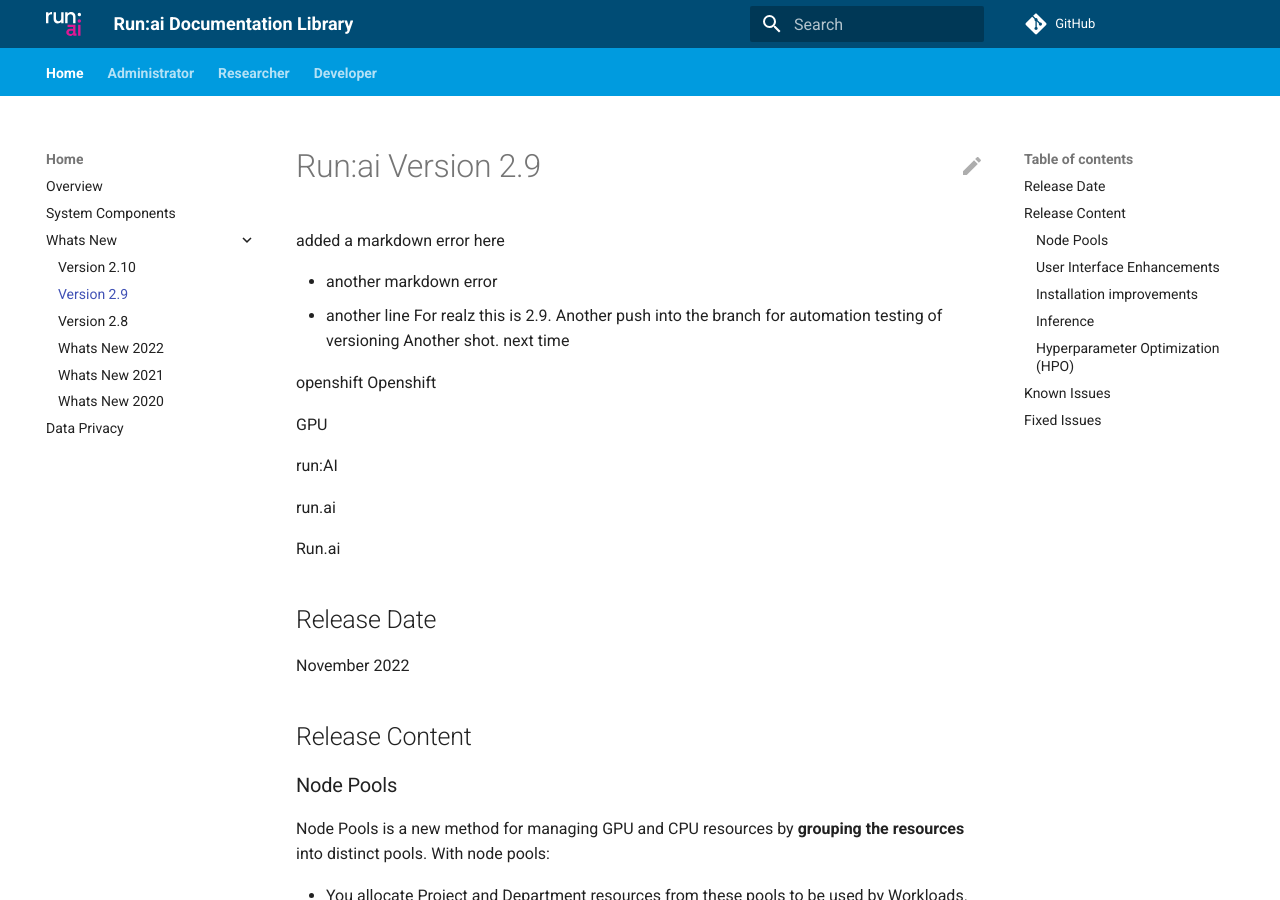
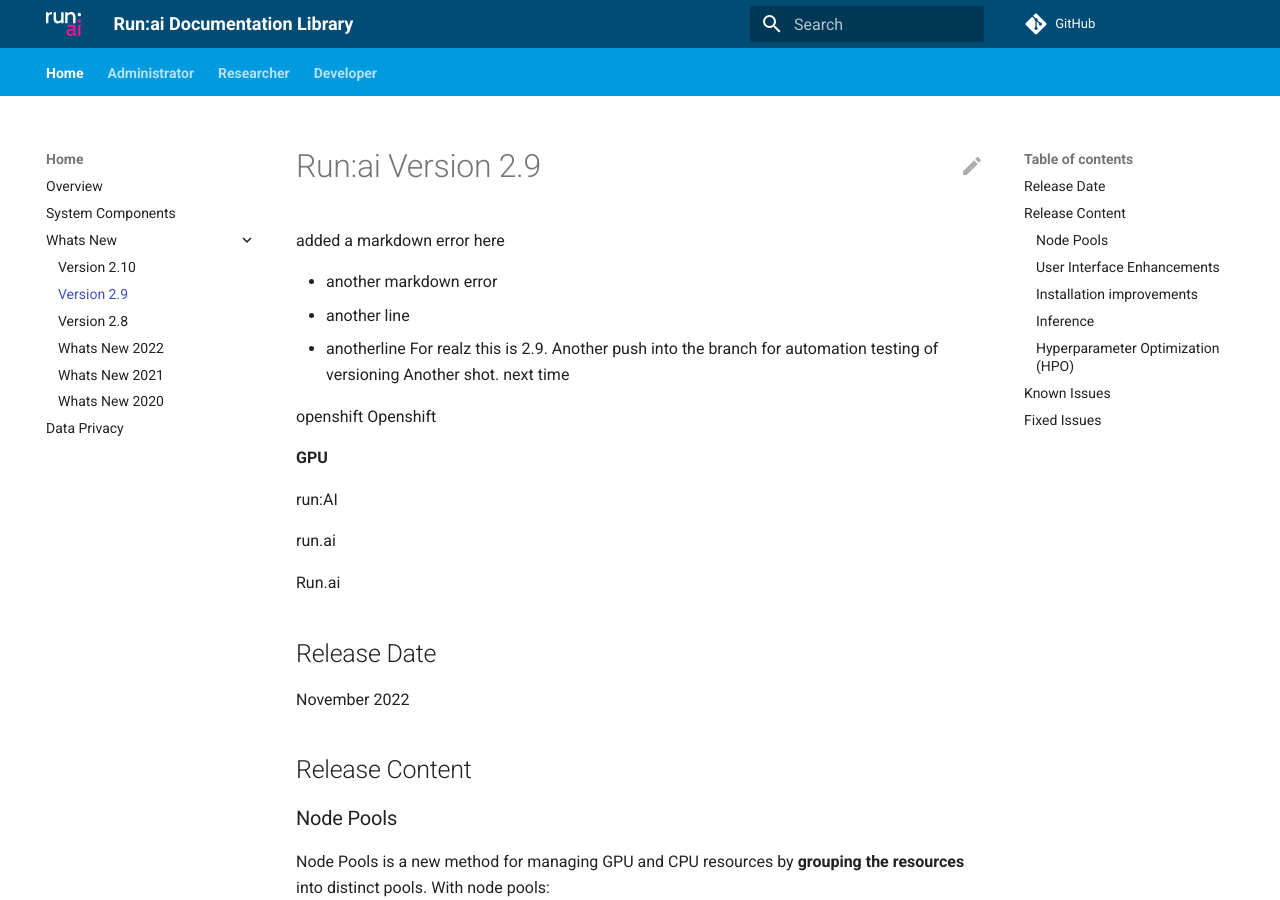
Before and after one commit to jasonnovichRunAI/gh-pages-test, an MkDocs documentation site: the page built from docs/home/whats-new-2-9.md, in a window 1280 px wide and 900 px high. Built offline with MkDocs 1.6.1 and Material for MkDocs 9.7.7, drawn with Linux system fonts in a browser that asks for light colours; comment, search, counter and statistics services are not loaded; the version menu is left out.

Commit message:
another try with main only

```diff
--- a/docs/home/whats-new-2-9.md
+++ b/docs/home/whats-new-2-9.md
@@ -4,6 +4,7 @@
 
 *    another markdown error
 *    another line
+*    anotherline
 For realz this is 2.9.
 Another push into the branch for automation testing of versioning
 Another shot. next time
@@ -11,7 +12,7 @@
 openshift
 Openshift
 
-GPU
+**GPU**
 
 run:AI
 
```
Also changed, not shown: 1 other file.
